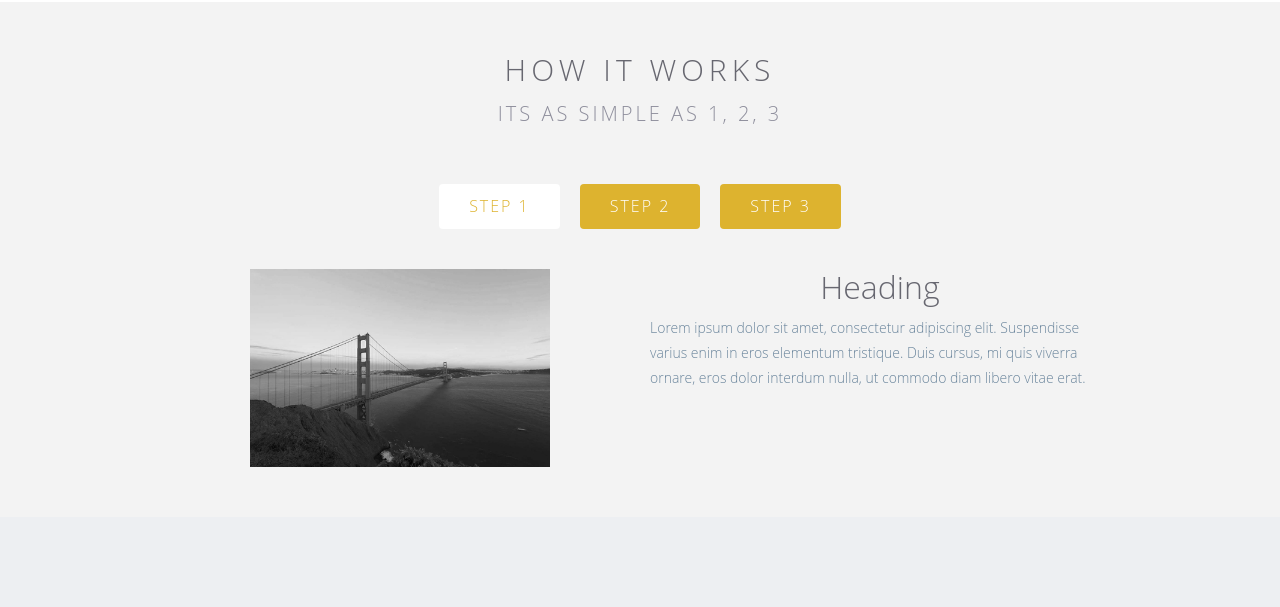
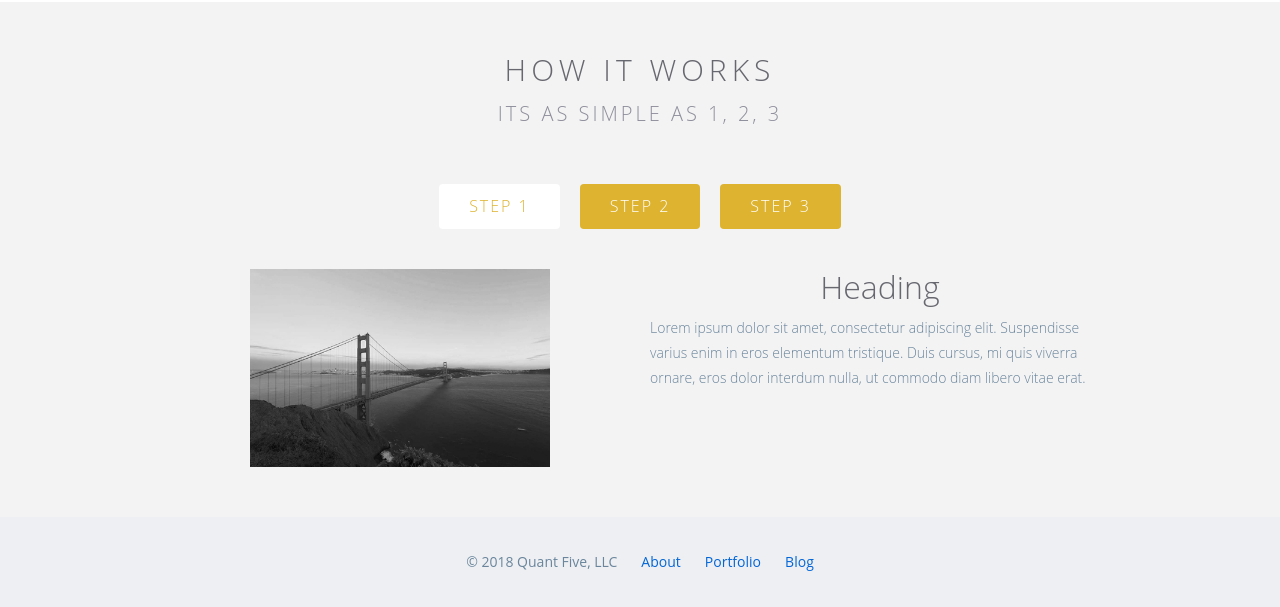
Before and after one commit to quantfive/grail-landing, a plain HTML site: page index.html in a window 1280 px wide. Shown: the part 1562-2169 px from the top of the page. Before the commit the page ends 2079 px from the top, so only its background shows below. Drawn offline with nearby package versions, Linux system fonts and the light colour scheme; a script that the page names is missing.

Commit message:
added a footer

```diff
--- a/css/grail.webflow.css
+++ b/css/grail.webflow.css
@@ -68,6 +68,29 @@ p {
   font-size: 14px;
   line-height: 25px;
   font-weight: 300;
+}
+
+.grail-container {
+  margin-top: 7px;
+}
+
+.footer {
+  display: flex;
+  padding: 0px 24px;
+  font-size: 14px;
+  max-width: 940px;
+  margin: 0 auto;
+  justify-content: center;
+}
+
+.patrick-link {
+  text-decoration: none;
+  color: #0366d6;
+  margin-left: 24px;
+}
+
+.patrick-link:hover {
+  text-decoration: underline;
 }
 
 .button {
@@ -489,6 +512,12 @@ p {
   font-size: 16px;
   text-decoration: none;
   color: #676770;
+  margin-left: 4px;
+  letter-spacing: .7px;
+}
+
+.text-block-2:hover {
+  color: #ddb32f !important;
 }
 
 .div-block-3 {
--- a/index.html
+++ b/index.html
@@ -21,7 +21,7 @@
 <body>
   <div data-collapse="medium" data-animation="default" data-duration="400" class="navigation-link w-nav">
     <div class="container w-container">
-      <div class="div-block-3">
+      <div class="div-block-3 grail-container">
         <a target="_blank" href="index.html" class="brand-link w-nav-brand">
           <h1 class="brand-text">Grail</h1>
         </a>
@@ -124,6 +124,22 @@
       </div>
     </div>
   </div>
+  <footer class="footer">
+    <div>
+      © 2018 Quant Five, LLC
+    </div>
+
+    <a class="patrick-link" href="https://www.quantfive.org/about" target="_blank">
+      About
+    </a>
+    <a class="patrick-link" href="https://www.quantfive.org/portfolio" target="_blank">
+      Portfolio
+    </a>
+    <a class="patrick-link" href="https://medium.com/quant-five" target="_blank">
+      Blog
+    </a>
+    <a>
+  </footer>
   <script src="https://code.jquery.com/jquery-3.3.1.min.js" type="text/javascript" integrity="sha256-FgpCb/KJQlLNfOu91ta32o/NMZxltwRo8QtmkMRdAu8=" crossorigin="anonymous"></script>
   <script src="js/webflow.js" type="text/javascript"></script>
   <!-- [if lte IE 9]><script src="https://cdnjs.cloudflare.com/ajax/libs/placeholders/3.0.2/placeholders.min.js"></script><![endif] -->
```
